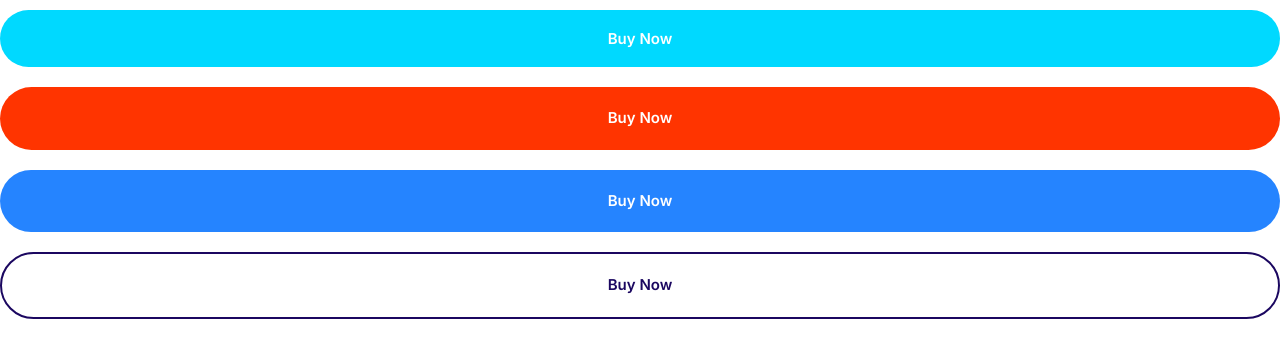
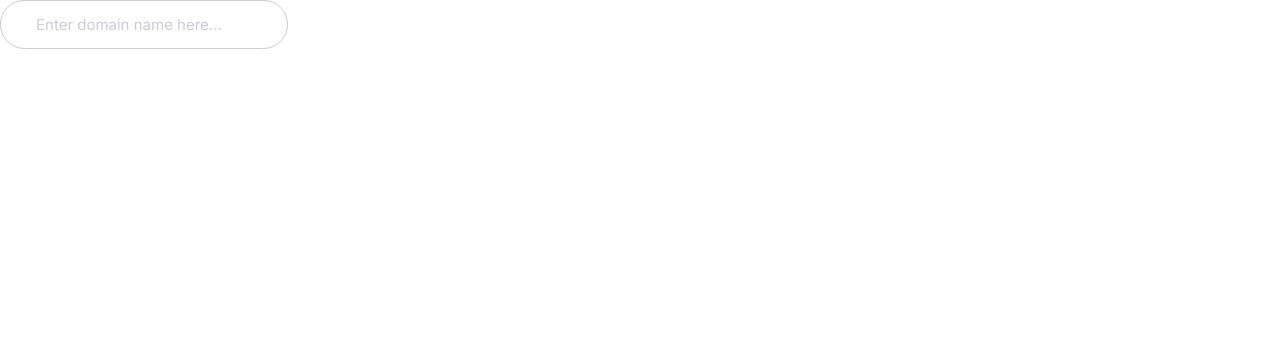
Before and after one commit to ksajjadk/sajjad, a plain HTML site: page index.html in a window 1280 px wide. Drawn offline with Linux system fonts and the light colour scheme.

Commit message:
Builld the input components

```diff
--- a/css/styles.css
+++ b/css/styles.css
@@ -219,3 +219,23 @@
         font-size: 1.5rem;
     }
 }
+
+/* Inputs */
+.input{
+    border-radius: 30px;
+    border: 1px solid #ccc;
+    color: var(--color-headings);
+    font-size: 2rem;
+    outline: 0;
+    padding: 1.5rem 3.5rem;
+}
+::placeholder{
+    color: #cdcbd7;
+}
+
+@media screen and (min-width:1024px) {
+    .input{
+        font-size: 1.5rem;
+    }
+
+}
--- a/index.html
+++ b/index.html
@@ -14,9 +14,6 @@
     <link rel="stylesheet" href="css/styles.css" />
   </head>
   <body>
-    <button class="btn btn--secondary btn--block">Buy Now</button>
-    <a href="#" class="btn btn--accent btn--block">Buy Now</a>
-    <a href="#" class="btn btn--primary btn--block">Buy Now</a>
-    <a href="#" class="btn btn--outline btn--block">Buy Now</a>
+    <input type="text" class="input" placeholder="Enter domain name here..." />
   </body>
 </html>
```
Also changed, not shown: components/input.html (added, +1 -0 lines).
